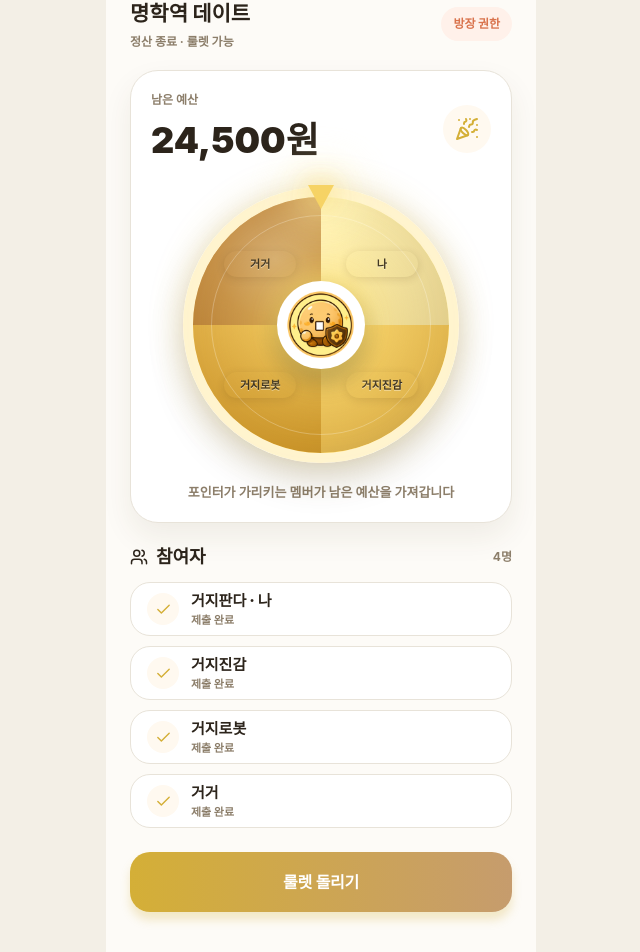
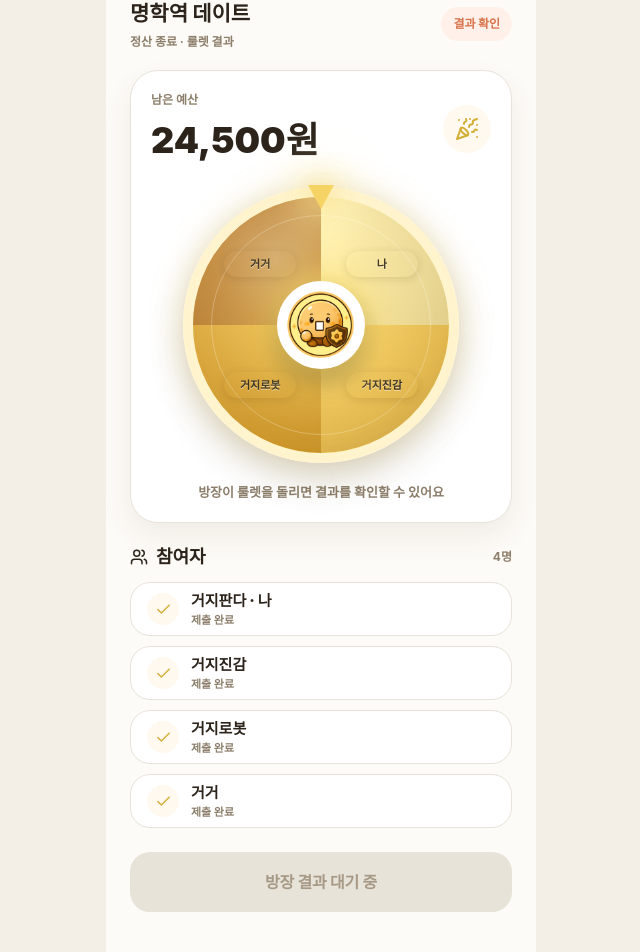
Before and after one commit to Sungeun0318/beggar-webfront, a React (Vite) app: page /room/1/roulette in a window 1280 px wide. Shown: the part 90-1042 px from the top of the page, without its empty margins (319-959 px from the left). Built offline with nearby package versions, Linux system fonts and the light colour scheme; no server answers; a web font is replaced by a local one.

Commit message:
FIX : 룰렛

```diff
--- a/src/features/room/RouletteScreen.tsx
+++ b/src/features/room/RouletteScreen.tsx
@@ -14,7 +14,7 @@ import { useNavigate, useParams, useSearchParams } from 'react-router-dom'
 import { AppHeaderTitled } from '../../components/AppHeader'
 import { PhoneFrame } from '../../components/PhoneFrame'
 import { PrimaryButton } from '../../components/PrimaryButton'
-import { getRoom, getRoomMembers, startRoulette } from '../../lib/api/rooms'
+import { getRoom, getRoomMembers, getRouletteResult, startRoulette } from '../../lib/api/rooms'
 import { money } from '../../lib/format'
 import { members as mockMembers, room as mockRoom } from '../../mocks'
 import { colors, radii } from '../../theme/tokens'
@@ -131,7 +131,7 @@ function Wheel({
       <div className="absolute left-1/2 top-1/2 z-10 h-[116px] w-[116px] -translate-x-1/2 -translate-y-1/2 rounded-full bg-[#F7D86A] blur-2xl opacity-70" />
       <div className="absolute left-1/2 top-1/2 z-20 grid h-[88px] w-[88px] -translate-x-1/2 -translate-y-1/2 place-items-center overflow-hidden rounded-full bg-white text-center text-white shadow-[0_0_24px_rgba(247,216,106,0.72),0_12px_22px_rgba(44,36,27,0.35)]">
         {spinning ? (
-          <RotateCw className="animate-spin" size={28} />
+          <RotateCw className="animate-spin text-[#A87812]" size={28} />
         ) : (
           <img
             src="/assets/images/figma/logo-yellow-ring.png"
@@ -188,27 +188,46 @@ export function RouletteScreen() {
   const [error, setError] = useState<string | null>(null)
 
   useEffect(() => {
+    let active = true
+
     async function fetchData() {
+      setLoading(true)
+      setError(null)
+
       try {
-        const [roomData, membersData] = await Promise.all([
+        const [roomData, membersData, rouletteResult] = await Promise.all([
           getRoom(roomNo).catch(() => mockRoom),
           getRoomMembers(roomNo).catch(() => mockMembers),
+          getRouletteResult(roomNo).catch(() => null),
         ])
+
+        if (!active) return
+
+        const normalizedMembers = membersData.length ? membersData : mockMembers
         setRoom(roomData)
-        setMemberList(membersData.length ? membersData : mockMembers)
+        setResult(rouletteResult)
+        setMemberList(
+          rouletteResult?.allMembers?.length ? rouletteResult.allMembers : normalizedMembers,
+        )
       } finally {
-        setLoading(false)
+        if (active) {
+          setLoading(false)
+        }
       }
     }
 
     fetchData()
+
+    return () => {
+      active = false
+    }
   }, [roomNo])
 
   const displayRoom = room || mockRoom
   const userNo = Number(localStorage.getItem('userNo'))
   const isOwner =
     userNo === displayRoom.ownerNo ||
-    memberList.some(member => member.mine && (!member.userNo || member.userNo === displayRoom.ownerNo))
+    memberList.some(member => member.mine && member.userNo === displayRoom.ownerNo)
   const remainingBudget = result?.remainingBudget ?? Math.max((displayRoom.budget || 60000) - (displayRoom.spent || 35500), 0)
   const wheelMembers = useMemo(
     () => (result?.allMembers?.length ? result.allMembers : memberList),
@@ -221,11 +240,14 @@ export function RouletteScreen() {
 
     setError(null)
     setSpinning(true)
+
     try {
       const rouletteResult = await startRoulette(roomNo)
       window.setTimeout(() => {
         setResult(rouletteResult)
-        setMemberList(rouletteResult.allMembers)
+        if (rouletteResult.allMembers?.length) {
+          setMemberList(rouletteResult.allMembers)
+        }
         setSpinning(false)
       }, 900)
     } catch (err: any) {
@@ -260,15 +282,15 @@ export function RouletteScreen() {
   return (
     <PhoneFrame>
       <main className="relative min-h-[852px] bg-bg">
-        <AppHeaderTitled title="거지룰렛" onBack={() => navigate(`/room/${roomNo}`)} />
+        <AppHeaderTitled title="거지 룰렛" onBack={() => navigate(`/room/${roomNo}`)} />
         <section className="px-pageH pb-10 pt-2">
           <div className="flex items-center justify-between gap-3">
             <div className="min-w-0">
               <p className="truncate text-[21px] font-black text-text">{displayRoom.name}</p>
-              <p className="mt-1 text-xs font-bold text-sub">정산 종료 · 룰렛 가능</p>
+              <p className="mt-1 text-xs font-bold text-sub">정산 종료 · 룰렛 결과</p>
             </div>
             <div className="shrink-0 rounded-full bg-[#FFF1EA] px-3 py-2 text-[12px] font-black text-danger">
-              {isOwner ? '방장 권한' : '관전 모드'}
+              {isOwner ? '방장 권한' : '결과 확인'}
             </div>
           </div>
 
@@ -286,7 +308,13 @@ export function RouletteScreen() {
               <Wheel members={wheelMembers} spinning={spinning} result={result} />
             </div>
             <p className="mt-5 text-center text-[13px] font-bold text-sub">
-              {spinning ? '거지 선정 중...' : result ? '룰렛이 멈췄어요' : '포인터가 가리키는 멤버가 남은 예산을 가져갑니다'}
+              {spinning
+                ? '거지 선정 중...'
+                : result
+                  ? '룰렛 결과가 확정됐어요'
+                  : isOwner
+                    ? '룰렛은 한 번만 돌릴 수 있어요'
+                    : '방장이 룰렛을 돌리면 결과를 확인할 수 있어요'}
             </p>
           </div>
 
@@ -339,7 +367,15 @@ export function RouletteScreen() {
 
           <div className="mt-6">
             <PrimaryButton
-              label={spinning ? '룰렛 돌리는 중' : result ? '룰렛 완료' : isOwner ? '룰렛 돌리기' : '방장만 룰렛을 돌릴 수 있어요'}
+              label={
+                spinning
+                  ? '룰렛 돌리는 중'
+                  : result
+                    ? '룰렛 완료'
+                    : isOwner
+                      ? '룰렛 돌리기'
+                      : '방장 결과 대기 중'
+              }
               enabled={canRun}
               onTap={handleRunRoulette}
             />
--- a/src/lib/api/rooms.ts
+++ b/src/lib/api/rooms.ts
@@ -196,6 +196,15 @@ export async function getRoomMembers(no: number): Promise<Member[]> {
   return response.data
 }
 
+export async function getRouletteResult(no: number): Promise<RouletteResult | null> {
+  if (MOCK.rooms) {
+    return null
+  }
+
+  const response = await client.get<ApiResponse<RouletteResult | null>>(`/rooms/${no}/roulette`)
+  return response.data ?? null
+}
+
 export async function startBudgetInput(no: number): Promise<void> {
   if (MOCK.rooms) {
     return
@@ -221,6 +230,9 @@ export async function startRoulette(no: number): Promise<RouletteResult> {
   }
 
   const response = await client.post<ApiResponse<RouletteResult>>(`/rooms/${no}/roulette`, {})
+  if (!response.data) {
+    throw new Error('룰렛 결과를 받아오지 못했습니다.')
+  }
   return response.data
 }
 
```
